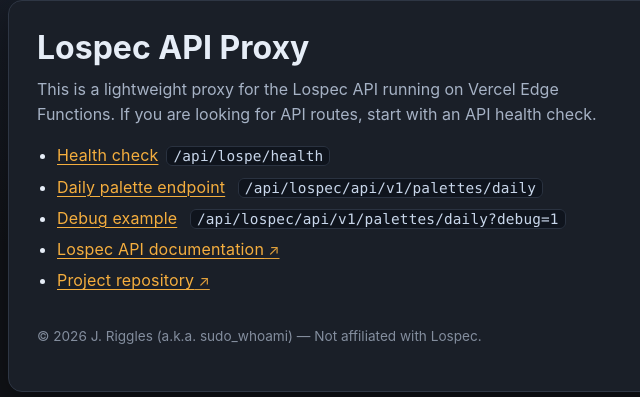
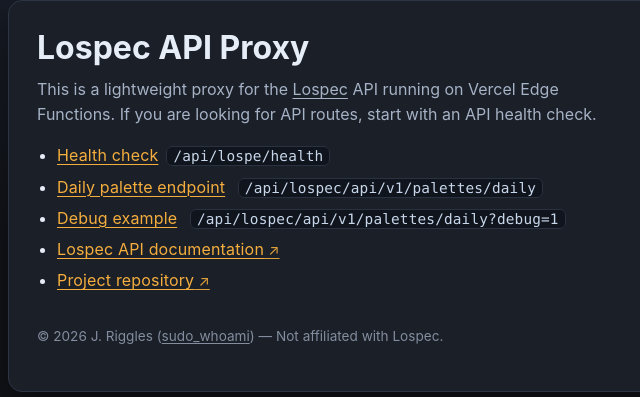
Before and after one commit to JRiggles/lospec-api-proxy, a website: page index.html in a window 1280 px wide. Shown: the part 204-601 px from the top of the page, 296-936 px from the left. Drawn offline with Linux system fonts and the light colour scheme.

Commit message:
feat: update index.html with subtle link styling

```diff
--- a/index.html
+++ b/index.html
@@ -59,6 +59,10 @@
             margin-top: 2rem;
         }
 
+        .subtle {
+            color: var(--muted);
+        }
+
         ul {
             margin: 0;
             padding-left: 1.25rem;
@@ -101,7 +105,7 @@
     <main>
         <h1>Lospec API Proxy</h1>
         <p>
-            This is a lightweight proxy for the Lospec API running on Vercel Edge Functions.
+            This is a lightweight proxy for the <a class="subtle" href="https://lospec.com" target="_blank">Lospec</a> API running on Vercel Edge Functions.
             If you are looking for API routes, start with an API health check.
         </p>
         <ul>
@@ -113,7 +117,7 @@
             <li><a class="external" href="https://github.com/jriggles/lospec-api-proxy" target="_blank" rel="noopener noreferrer">Project repository</a></li>
         </ul>
         <p class="small">
-            &copy; 2026 J. Riggles (a.k.a. sudo_whoami) &mdash; Not affiliated with Lospec.
+            &copy; 2026 J. Riggles (<a class="subtle" href="https://lospec.com/sudo-whoami" target="_blank">sudo_whoami</a>) &mdash; Not affiliated with Lospec.
         </p>
     </main>
 </body>
```
